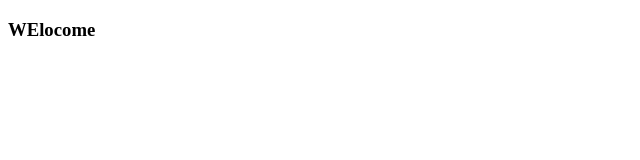
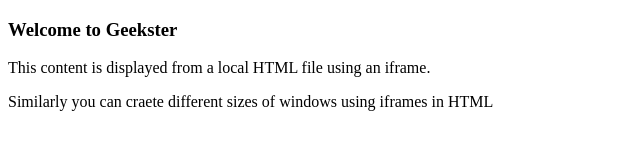
Before and after one commit to Bhagwatdixit/iframe, a plain HTML site: page iindex.html in a window 1280 px wide. Shown: the whole page, without its empty margins (0-640 px from the left). Drawn offline with Linux system fonts and the light colour scheme.

Commit message:
Add files via upload

```diff
--- a/iindex.html
+++ b/iindex.html
@@ -6,7 +6,10 @@
     <title>Document</title>
 </head>
 <body>
-    <h3>WElocome</h3>
+    <h3>Welcome to Geekster</h3>
+    <p>This content is displayed from a local HTML file using an iframe.</p>
+
+        <p>Similarly you can craete different sizes of windows using iframes in HTML</p>
 
 </body>
 </html>
```
Also changed, not shown: index.html (+3 -3 lines).
